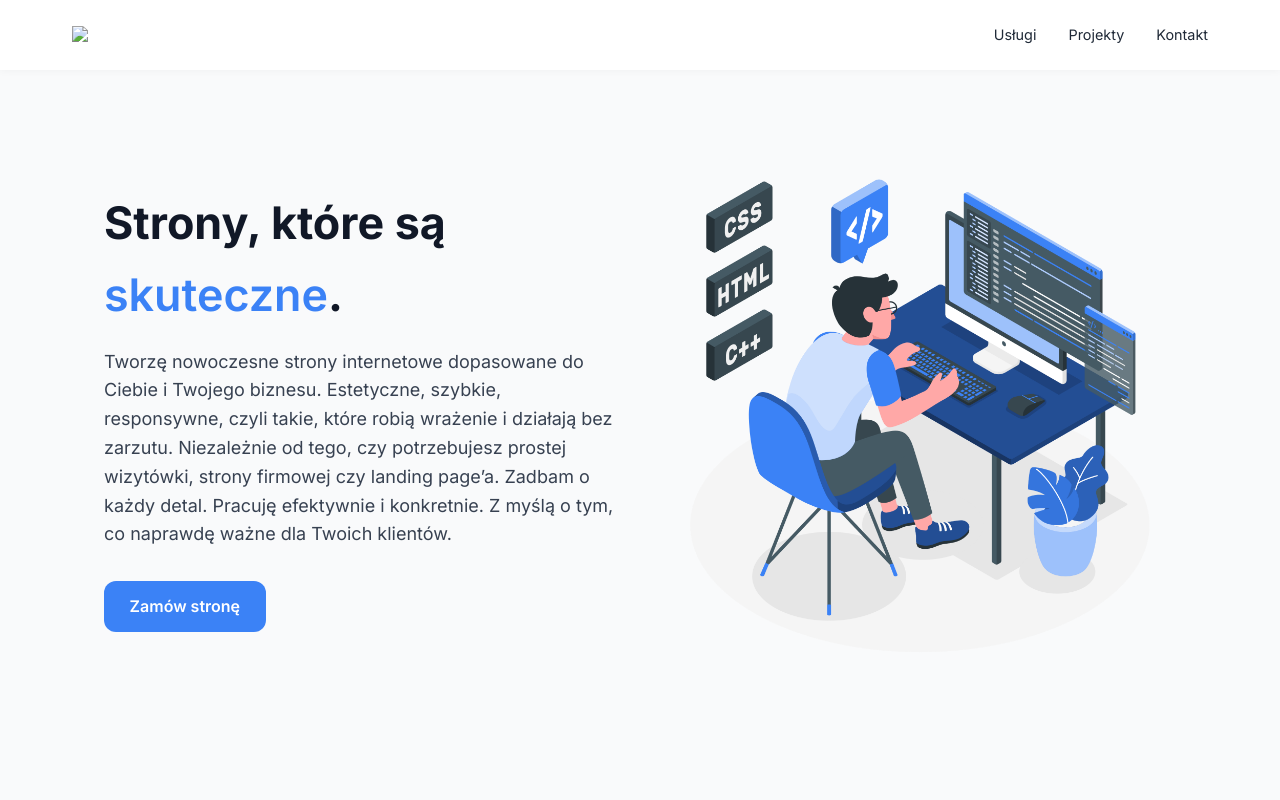
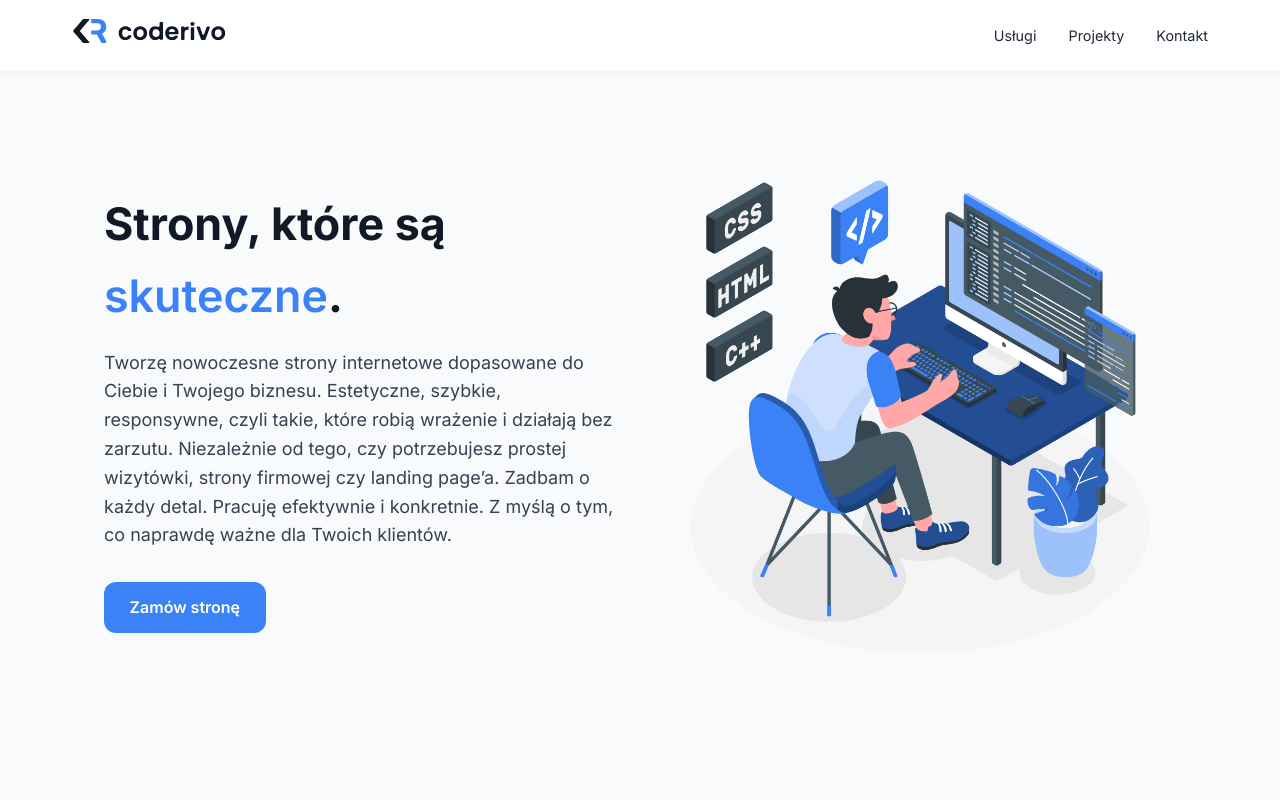
Before and after one commit to rybotycki/Coderivo, a plain HTML site: page index.html in a window 1280 px wide. Shown: the top 800 px of the page. Drawn offline with Linux system fonts and the light colour scheme.

Commit message:
Update index.html

```diff
--- a/index.html
+++ b/index.html
@@ -15,7 +15,7 @@
 <body>
     <header>
         <div class="container">
-            <div class="brand"><img src="img/logo dark.svg"></div>
+            <div class="brand"><img src="img/logo-dark.svg"></div>
             <ul class="nav-links">
                 <li><a href="#services">Usługi</a></li>
                 <li><a href="#projects">Projekty</a></li>
```
